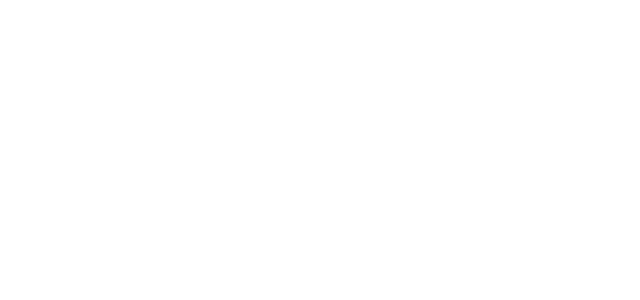
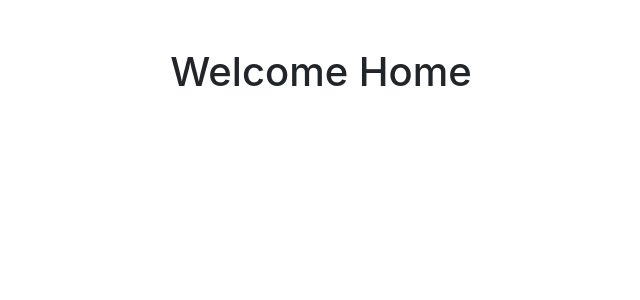
Before and after one commit to notGonim/Hotel_System, a React (Create React App) app in the folder client/: page / in a window 1280 px wide. Shown: the top 300 px of the page, without its empty margins (319-959 px from the left). Built offline with nearby package versions, Linux system fonts and the light colour scheme.

Commit message:
ADDED routes for the home && login &&register

```diff
--- a/client/src/App.js
+++ b/client/src/App.js
@@ -1,4 +1,7 @@
 import { BrowserRouter as Router, Route, Switch } from "react-router-dom";
+import { Login } from "./components/auth/Login";
+import { Register } from "./components/auth/Register";
+import { Home } from "./components/booking/Home";
 
 
 
@@ -8,9 +11,9 @@
 
     <Router>
       <Switch >
-
-
-
+        <Route path='/' exact component={Home} />
+        <Route path='/login' exact component={Login} />
+        <Route path='/register' exact component={Register} />
       </Switch>
     </Router>
 
```
